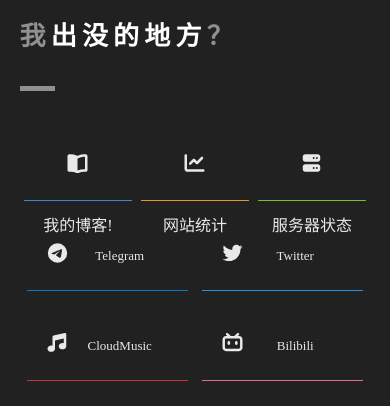
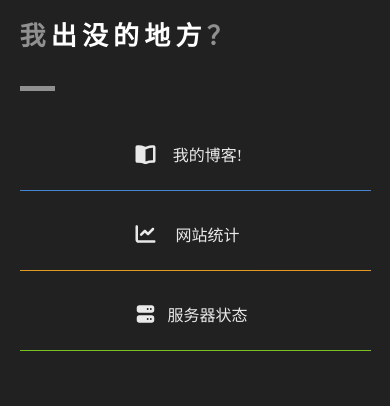
Before and after one commit to BLxcwg666/BLxcwg666, a React (Vite) app: page / in a window 390 px wide. Shown: the part 1960-2366 px from the top of the page. Built offline with nearby package versions, Linux system fonts and the light colour scheme; no server answers.

Commit message:
fix: find me issue

```diff
--- a/src/styles/main.css
+++ b/src/styles/main.css
@@ -474,9 +474,17 @@ ul.skill li .progress div {
     width: 100px
 }
 
+.find .links .col-3 {
+    display: grid;
+    grid-template-columns: repeat(3, 1fr);
+    gap: 15px;
+    margin-bottom: 20px;
+}
+
 .find .links .col-3 .item {
-    width: 30.93%;
-    margin: 10px 1.2%
+    width: auto;
+    margin: 0;
+    float: none;
 }
 
 .gate #links {
@@ -799,13 +807,19 @@ ul.skill li .progress div {
         width: 100%
     }
 
+    .find .links .col-3 {
+        grid-template-columns: 1fr;
+        gap: 10px;
+        margin-bottom: 15px;
+    }
+
     .find .links .item {
         width: 46%;
         height: 60px;
         line-height: 60px;
         font-size: 13px;
         padding: 5px 0;
-        margin: 10px 2%
+        margin: 10px 2%;
     }
 
     .gate #links {
```
